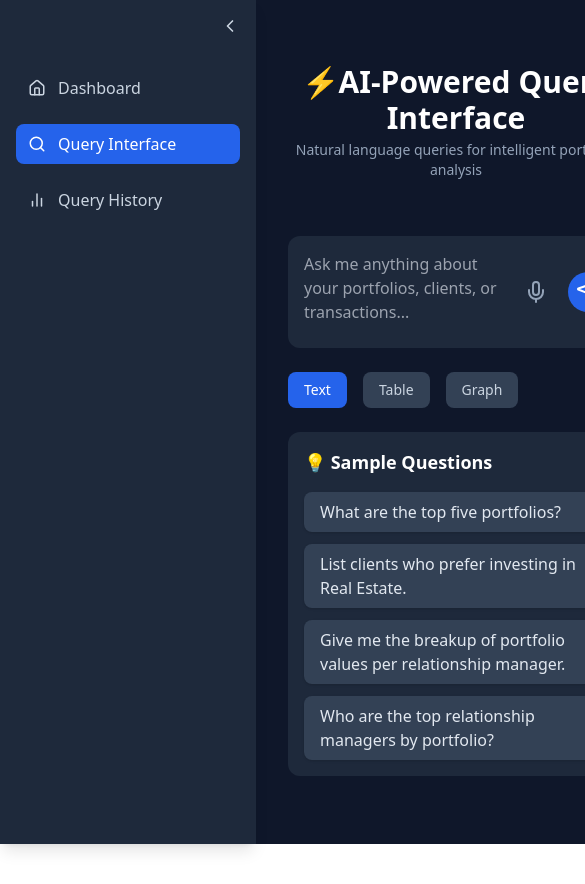
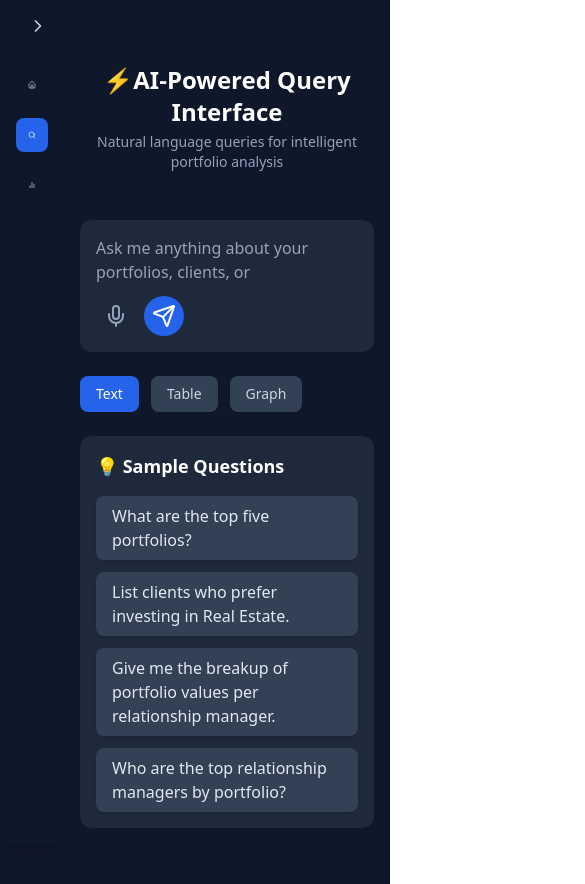
Before and after one commit to vishnuvardhanreddythornala/FE_Query_Portfolio, a React (Vite) app: page /query-interface in a window 390 px wide. Shown: the top 884 px of the page, 585 px wide, since content can reach past the window. Before the commit the page ends 844 px from the top, so only its background shows below. Built offline with nearby package versions, Linux system fonts and the light colour scheme.

Commit message:
feat: Improve responsiveness across devices - Updated App.jsx to support dynamic sidebar margin (ml-16 md:ml-64) - Ensured layout adapts for both mobile and desktop views - Preserved sidebar toggle functionality and main layout structure

```diff
--- a/package.json
+++ b/package.json
@@ -16,6 +16,7 @@
     "chartjs-2": "^0.0.1-security",
     "chartjs-plugin-datalabels": "^2.2.0",
     "lucide-react": "^0.525.0",
+    "prop-types": "^15.8.1",
     "react": "^19.1.0",
     "react-chartjs-2": "^5.3.0",
     "react-dom": "^19.1.0",
--- a/src/App.jsx
+++ b/src/App.jsx
@@ -13,7 +13,7 @@ const App = () => {
       <Router>
         <div className="flex bg-[#0f172a] min-h-screen text-white">
           <Sidebar />
-          <div className="ml-64 flex-1">
+          <div className="ml-16 md:ml-64 flex-1 transition-all duration-300">
             <main className="relative">
               <Routes>
                 {/*  Wrap TopHeader ONLY in this route */}
--- a/src/components/GraphView.jsx
+++ b/src/components/GraphView.jsx
@@ -1,5 +1,6 @@
 // src/components/GraphView.jsx
 import React from "react";
+import PropTypes from "prop-types";
 import { Bar } from "react-chartjs-2";
 import {
   Chart as ChartJS,
@@ -13,8 +14,9 @@ import {
 
 ChartJS.register(BarElement, CategoryScale, LinearScale, Title, Tooltip, Legend);
 
-const GraphView = ({ data }) => {
-  if (!data || data.length === 0) return <p>No data to display.</p>;
+const GraphView = ({ data, chartTitle = "Data Visualization" }) => {
+  if (!data || data.length === 0)
+    return <p className="text-gray-500">No data to display.</p>;
 
   const chartData = {
     labels: data.map((item) => item.label),
@@ -23,6 +25,7 @@ const GraphView = ({ data }) => {
         label: "Value",
         data: data.map((item) => item.value),
         backgroundColor: "#3b82f6",
+        borderRadius: 5,
       },
     ],
   };
@@ -31,11 +34,22 @@ const GraphView = ({ data }) => {
     responsive: true,
     plugins: {
       legend: { position: "top" },
-      title: { display: true, text: "Sample Bar Chart" },
+      title: { display: true, text: chartTitle},
     },
   };
 
   return <Bar data={chartData} options={options} />;
 };
 
+// PropTypes for better type safety
+GraphView.propTypes = {
+  data: PropTypes.arrayOf(
+    PropTypes.shape({
+      label: PropTypes.string.isRequired,
+      value: PropTypes.number.isRequired,
+    })
+  ).isRequired,
+  chartTitle: PropTypes.string,
+};
+
 export default GraphView;
--- a/src/components/QueryInterface.jsx
+++ b/src/components/QueryInterface.jsx
@@ -28,7 +28,7 @@ const QueryInterface = () => {
   } = useContext(QueryContext);
 
   const [showSamples, setShowSamples] = useState(true);
-  const [loading, setLoading] = useState(false); // spinner state
+  const [loading, setLoading] = useState(false);
 
   const sampleQuestions = [
     "What are the top five portfolios?",
@@ -77,12 +77,12 @@ const QueryInterface = () => {
   };
 
   return (
-    <div className="pt-16 px-8 pb-8 min-h-screen bg-slate-900 text-white">
+    <div className="pt-16 px-4 md:px-8 pb-8 min-h-screen bg-slate-900 text-white">
       {/* Header */}
-      <div className="mb-14 text-center">
-        <div className="flex justify-center items-center gap-2 mb-1">
-          <h1 className="text-3xl font-bold">⚡AI-Powered Query Interface</h1>
-        </div>
+      <div className="mb-12 text-center">
+        <h1 className="text-2xl md:text-3xl font-bold mb-1">
+          ⚡AI-Powered Query Interface
+        </h1>
         <p className="text-slate-400 text-sm">
           Natural language queries for intelligent portfolio analysis
         </p>
@@ -91,13 +91,13 @@ const QueryInterface = () => {
       {/* Input Box */}
       <form
         onSubmit={handleSubmit}
-        className="bg-slate-800 rounded-xl p-4 flex items-center gap-3 mb-6"
+        className="bg-slate-800 rounded-xl p-4 flex flex-col md:flex-row items-stretch md:items-center gap-3 mb-6"
       >
         <textarea
           value={question}
           onChange={(e) => setQuestion(e.target.value)}
           placeholder="Ask me anything about your portfolios, clients, or transactions..."
-          className="flex-1 bg-transparent text-white resize-none focus:outline-none h-20"
+          className="flex-1 bg-transparent text-white resize-none focus:outline-none h-24 md:h-20 w-full md:w-auto"
           onKeyDown={(e) => {
             if (e.key === "Enter" && !e.shiftKey) {
               e.preventDefault();
@@ -106,6 +106,7 @@ const QueryInterface = () => {
           }}
         />
 
+        <div className="flex items-center gap-2 md:gap-3">
           <button
             type="button"
             className="p-2 hover:bg-slate-700 rounded-full"
@@ -124,13 +125,14 @@ const QueryInterface = () => {
 
           {loading && (
             <div className="ml-2">
-            <div className="w-6 h-6 border-4 border-blue-500 border-t-transparent rounded-full animate-spin"></div>
+              <div className="w-5 h-5 border-4 border-blue-500 border-t-transparent rounded-full animate-spin"></div>
             </div>
           )}
+        </div>
       </form>
 
       {/* Tabs */}
-      <div className="flex space-x-4 mb-6">
+      <div className="flex flex-wrap gap-3 mb-6">
         {["text", "table", "graph"].map((tab) => (
           <button
             key={tab}
@@ -146,7 +148,7 @@ const QueryInterface = () => {
         ))}
       </div>
 
-      {/* Sample Questions BELOW tabs */}
+      {/* Sample Questions */}
       {showSamples && (
         <div className="bg-slate-800 p-4 rounded-xl mb-6">
           <h2 className="text-lg font-semibold mb-4">💡 Sample Questions</h2>
@@ -168,7 +170,9 @@ const QueryInterface = () => {
       {activeTab === "text" && response && (
         <div className="mb-6 p-4 bg-slate-800 rounded-xl shadow">
           <h2 className="text-lg font-semibold mb-2">Response</h2>
-          <p className="text-slate-300 whitespace-pre-line">{response}</p>
+          <p className="text-slate-300 whitespace-pre-line break-words">
+            {response}
+          </p>
         </div>
       )}
 
@@ -200,7 +204,7 @@ const QueryInterface = () => {
 
       {/* Graph Response */}
       {activeTab === "graph" && graphData.length > 0 && (
-        <div className="mb-6 p-4 bg-slate-800 rounded-xl shadow">
+        <div className="mb-6 p-4 bg-slate-800 rounded-xl shadow overflow-x-auto">
           <h2 className="text-lg font-semibold mb-4">Graph</h2>
           <Bar data={barChartData} />
         </div>
--- a/src/components/Sidebar.jsx
+++ b/src/components/Sidebar.jsx
@@ -1,28 +1,53 @@
-import React, { useState } from "react";
-import { NavLink } from "react-router-dom";
-import { Home, Search, BarChart2, ChevronLeft, ChevronRight } from "lucide-react";
+import React, { useState, useEffect } from "react";
+import { NavLink, useLocation } from "react-router-dom";
+import { Home, Search, BarChart2, ChevronLeft, ChevronRight, X } from "lucide-react";
 
 const Sidebar = () => {
   const [isOpen, setIsOpen] = useState(true);
+  const [isMobile, setIsMobile] = useState(false);
+  const location = useLocation();
 
   const toggleSidebar = () => {
     setIsOpen(!isOpen);
   };
 
+  // Detect mobile screen
+  useEffect(() => {
+    const handleResize = () => {
+      setIsMobile(window.innerWidth < 640); // tailwind 'sm' breakpoint
+    };
+    handleResize(); // run on mount
+    window.addEventListener("resize", handleResize);
+    return () => window.removeEventListener("resize", handleResize);
+  }, []);
+
+  // Auto-close sidebar on route change in mobile
+  useEffect(() => {
+    if (isMobile) {
+      setIsOpen(false);
+    }
+  }, [location.pathname, isMobile]);
+
   return (
     <aside
-      className={`fixed top-0 left-0 h-screen ${
-        isOpen ? "w-64" : "w-16"
-      } bg-slate-800 text-white p-4 shadow-lg z-50 transition-all duration-300`}
+      className={`
+        fixed top-0 left-0 h-screen z-50 transition-all duration-300 ease-in-out
+        ${isOpen ? "w-64" : "w-16"}
+        ${isMobile ? "bg-slate-900" : "bg-slate-800"}
+        text-white p-4 shadow-lg
+      `}
     >
-      {/*  Toggle button only */}
+      {/* Top Toggle/Close Button */}
       <div className="flex justify-end mb-8">
-        <button onClick={toggleSidebar} className="text-slate-300 hover:text-white">
-          {isOpen ? <ChevronLeft size={20} /> : <ChevronRight size={20} />}
+        <button
+          onClick={toggleSidebar}
+          className="text-slate-300 hover:text-white"
+        >
+          {isMobile && isOpen ? <X size={20} /> : isOpen ? <ChevronLeft size={20} /> : <ChevronRight size={20} />}
         </button>
       </div>
 
-      {/*  Navigation Links */}
+      {/* Nav Links */}
       <nav className="flex flex-col gap-4">
         <SidebarLink to="/" icon={<Home size={18} />} label="Dashboard" isOpen={isOpen} />
         <SidebarLink to="/query-interface" icon={<Search size={18} />} label="Query Interface" isOpen={isOpen} />
@@ -40,7 +65,7 @@ const SidebarLink = ({ to, icon, label, isOpen }) => {
         `flex items-center gap-3 px-3 py-2 rounded-lg transition font-medium ${
           isActive
             ? "bg-blue-600 text-white"
-            : "text-slate-300 hover:bg-slate-800 hover:text-white"
+            : "text-slate-300 hover:bg-slate-700 hover:text-white"
         }`
       }
     >
--- a/src/components/TopHeader.jsx
+++ b/src/components/TopHeader.jsx
@@ -2,11 +2,11 @@ import React from "react";
 
 const TopHeader = () => {
   return (
-    <div className="fixed top-4 left-72 right-6 z-40">
-      <div className="bg-gradient-to-r from-blue-600 to-purple-600 text-white p-5 rounded-2xl shadow-xl flex items-center justify-between">
+    <div className="fixed top-4 left-4 right-4 md:left-72 md:right-6 z-40">
+      <div className="bg-gradient-to-r from-blue-600 to-purple-600 text-white p-4 sm:p-5 rounded-2xl shadow-xl flex flex-col sm:flex-row items-start sm:items-center justify-between gap-4">
         {/* Left side: Title + subtitle */}
         <div>
-          <h1 className="text-2xl font-bold">
+          <h1 className="max-w-full">
             Natural Language Cross-Platform Data Query RAG Agent
           </h1>
           <p className="text-sm text-white/80 mt-1">
@@ -15,7 +15,7 @@ const TopHeader = () => {
         </div>
 
         {/* Right side: Stylized V icon */}
-        <div className="w-10 h-10 flex items-center justify-center rounded-full bg-white text-blue-600 font-bold text-xl shadow-md">
+        <div className="w-10 h-10 flex items-center justify-center rounded-full bg-white text-blue-600 font-bold text-xl shadow-md self-start sm:self-center">
           V
         </div>
       </div>
```
Also changed, not shown: src/components/QueryHistory.jsx (+14 -17 lines), 1 other file (tests, documents, lock files or other folders). Lines whose indentation alone changed are shown as unchanged.
